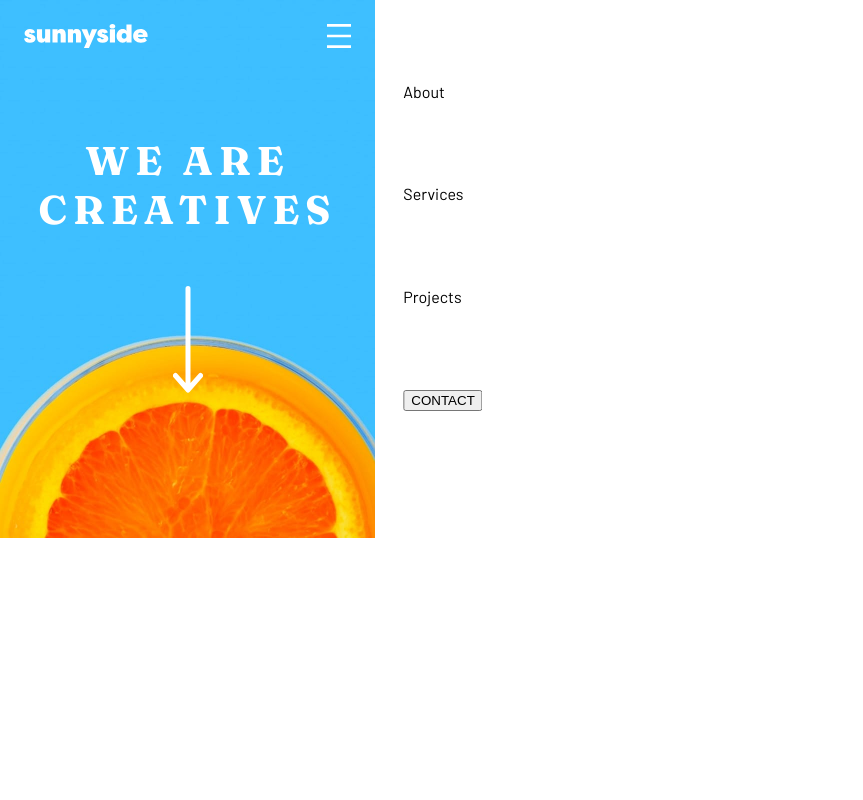
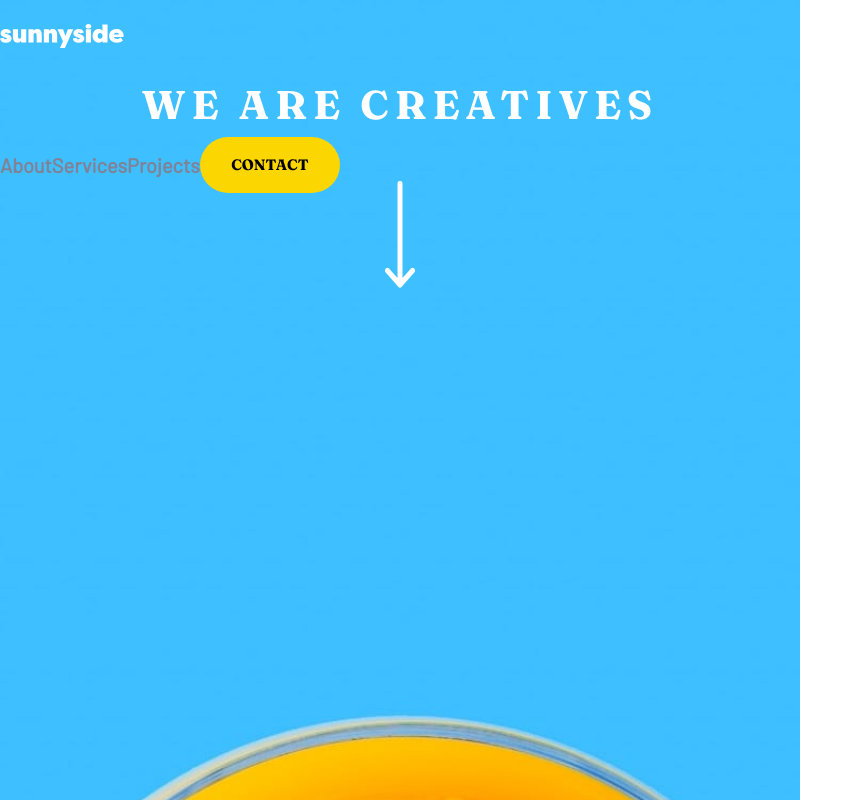
Before and after one commit to MacarenaCarrero/WebResponsive, a plain HTML site: page index.html in a window 1280 px wide. Shown: the whole page, without its empty margins (0-863 px from the left). Drawn offline with Linux system fonts and the light colour scheme.

Commit message:
WebResponsive

```diff
--- a/css/styles.css
+++ b/css/styles.css
@@ -40,24 +40,47 @@ body {
   height: 24px;
   margin-bottom: 88px;
 }
+@media screen and (width>768px){
+  .containerHeader{
+    flex-direction: row;
+    width: 100vh;
+    height: 56px;
+    margin-bottom: 0;
+  }
+}
 .header{
-width: 375px;
-height: 538PX;
   display: flex;
   flex-direction: column;
+  width: 100vh;
   align-items: center;
   padding: 24px;
   background-image: url(../assets/mobile/image-header.jpg);
   background-size: contain;
 }
+@media screen and (width>768px){
+  .header{
+    width: 100vh;
+    height: 800px;
+    background-repeat: no-repeat;
+background-size: cover;
+  }
+}
 .hamburger{
   right: 20px;
+}
+@media screen and (width>768px){
+  .hamburger{
+    display: none;
+  }
 }
 .menu{
   position: absolute;
   display: flex;
   justify-content: space-between;
+  align-items: center;
   flex-direction: column;
+  padding-top:63px ;
+  padding-bottom: 39px;
   top: 82px;
   left: 25px;
   width: 329px;
@@ -65,6 +88,33 @@ height: 538PX;
   background-color: white;
   translate:115%;
   transition: translate 0.3s;
+  border-radius: 12px;
+}
+@media screen and (width>768px){
+  .menu{
+    flex-direction: row;
+    background-color: transparent;
+    padding-top: 0;
+    padding-bottom:0 ;
+    top: 0;
+    left: 0;
+    translate: 0;
+
+  }
+}
+.menu-link{
+  font-weight: 600;
+  font-size: 20px ;
+  color: #808397;
+}
+.button-menu{
+  border: none;
+  width: 140px;
+  height: 56px;
+  border-radius: 28px;
+  background-color: #FBD600;
+  font-size: 15px;
+  font-family: "Fraunces", serif;
 }
 .menu-show{
   translate: 0;
--- a/index.html
+++ b/index.html
@@ -22,7 +22,6 @@
           src="./assets/icon-hamburger.svg"
           alt=""
         />
-      </div>
         <div>
           <nav>
             <ul id="menu" class="menu">
@@ -30,10 +29,10 @@
                 <a class="menu-link" href="">About</a>
               </li>
               <li class="main-item">
-              <a class="main-link" href="">Services</a>
+                <a class="menu-link" href="">Services</a>
               </li>
               <li class="main-item">
-              <a class="main-link" href="">Projects</a>
+                <a class="menu-link" href="">Projects</a>
               </li>
               <li class="main-item">
                 <button class="button-menu">CONTACT</button>
@@ -41,6 +40,7 @@
             </ul>
           </nav>
         </div>
+      </div>
       <span class="bold">WE ARE CREATIVES</span>
       <img class="arrow" src="./assets/icon-arrow-down.svg" alt="" />
     </header>
```
Lines whose indentation alone changed are shown as unchanged.
